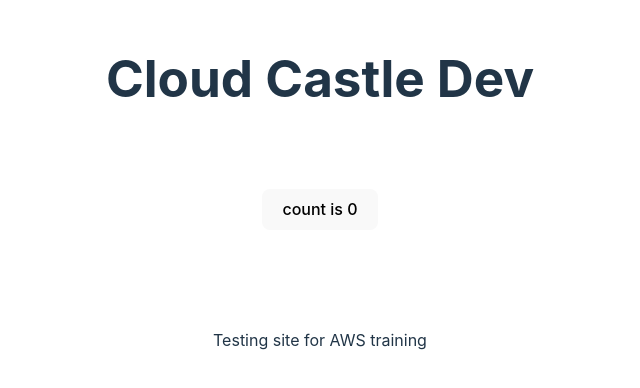
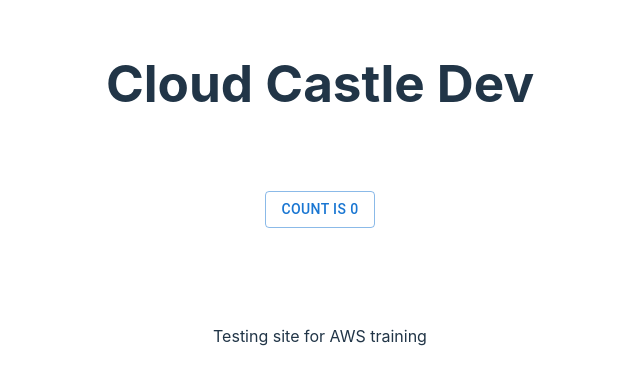
Before and after one commit to Matt-1123/cloud-castle-dev, a React (Vite) app: page / in a window 1280 px wide. Shown: the part 192-580 px from the top of the page, without its empty margins (320-960 px from the left). Built offline with nearby package versions, Linux system fonts and the light colour scheme.

Commit message:
add material UI

```diff
--- a/package.json
+++ b/package.json
@@ -10,6 +10,9 @@
     "preview": "vite preview"
   },
   "dependencies": {
+    "@emotion/react": "^11.13.3",
+    "@emotion/styled": "^11.13.0",
+    "@mui/material": "^6.1.1",
     "aws-amplify": "^6.6.2",
     "react": "^18.3.1",
     "react-dom": "^18.3.1"
--- a/src/App.css
+++ b/src/App.css
@@ -5,9 +5,9 @@
   text-align: center;
 }
 
-button {
-  display: block;
-  margin: 1em auto;
+.btn {
+  display: block!important;
+  margin: 1em auto!important;
 }
 
 .thumbnail {
--- a/src/App.jsx
+++ b/src/App.jsx
@@ -1,6 +1,5 @@
 import { useState } from 'react'
-import reactLogo from './assets/react.svg'
-import viteLogo from '/vite.svg'
+import Button from '@mui/material/Button';
 import './App.css'
 
 function App() {
@@ -17,9 +16,9 @@
     <>
       <h1>Cloud Castle Dev</h1>
       <div className="card">
-        <button onClick={() => setCount((count) => count + 1)}>
+        <Button variant="outlined" color="primary" className="btn" onClick={() => setCount((count) => count + 1)}>
           count is {count}
-        </button>
+        </Button>
         <img className='thumbnail' src="https://img-38se4389gs9838pfsc.s3.amazonaws.com/magic.gif" alt="'magic' gif" style={{ visibility: count > 0 ? 'visible': 'hidden'}} />
         <p>Testing site for AWS training</p>
       </div>
```
Also changed, not shown: 1 other file (tests, documents, lock files or other folders).
